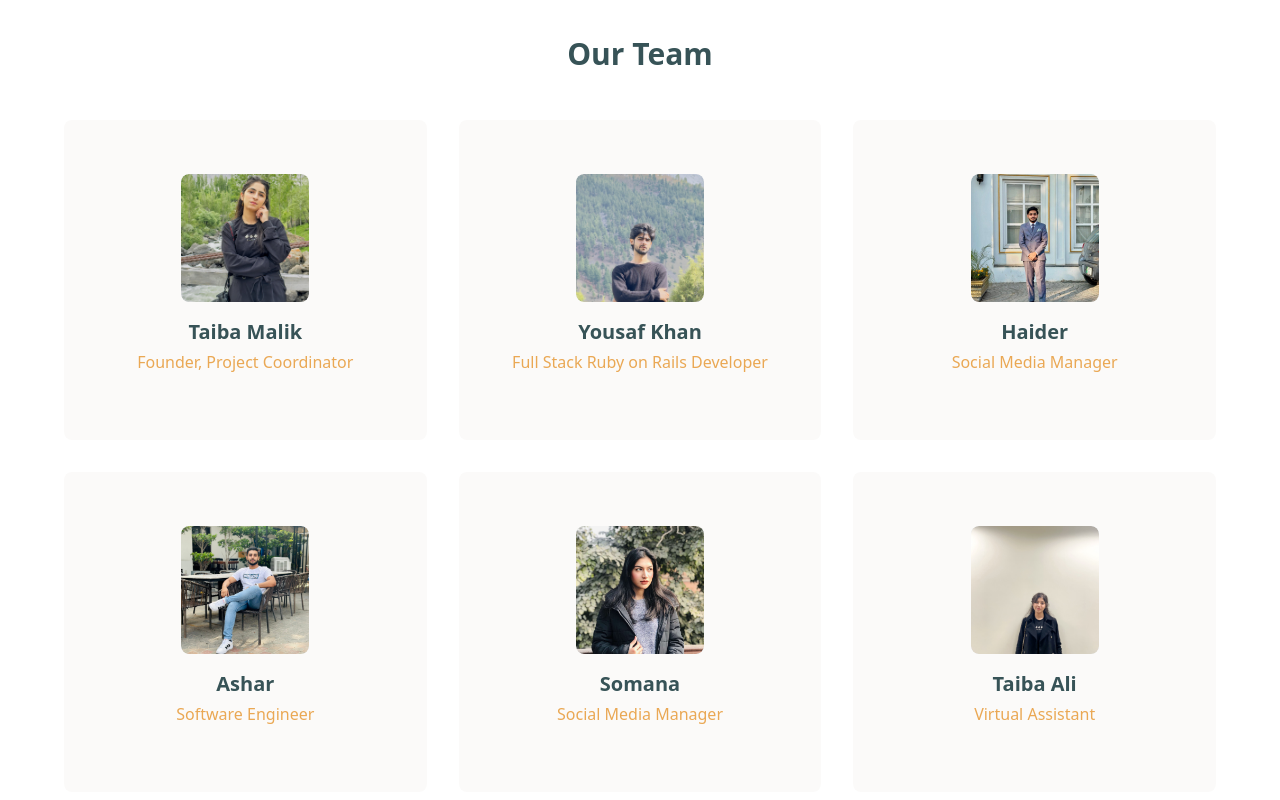
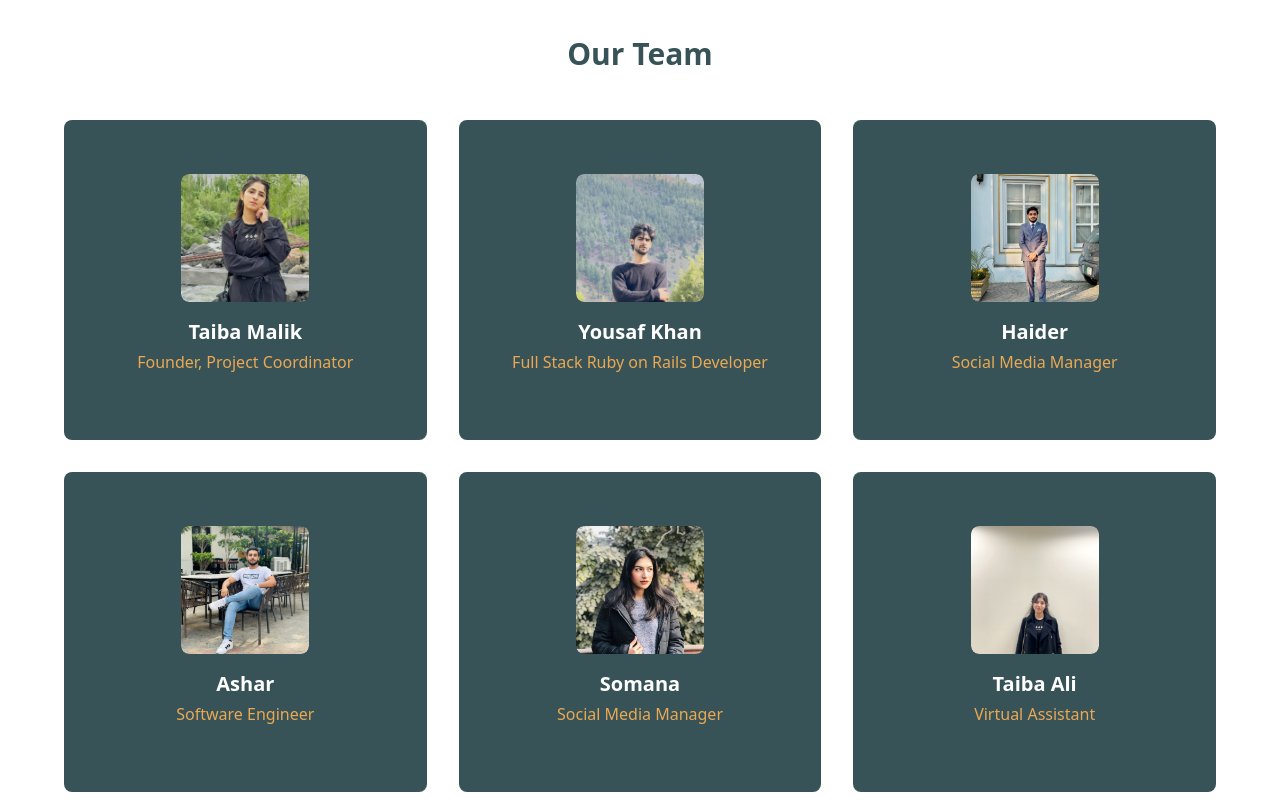
Before and after one commit to Youxaf-khan/MTY-NextJS, a Next.js app: page /about in a window 1280 px wide. Shown: the part 1440-2240 px from the top of the page. Built offline with nearby package versions, Linux system fonts and the light colour scheme.

Commit message:
Update team cards color

```diff
--- a/src/app/about/page.tsx
+++ b/src/app/about/page.tsx
@@ -167,7 +167,7 @@ export default function About() {
               <div key={index} className="flip-card h-80">
                 <div className="flip-card-inner w-full h-full">
                   {/* Front Side */}
-                  <div className="flip-card-front bg-[var(--color-secondary)]/10 p-6 rounded-lg flex flex-col items-center justify-center h-full">
+                  <div className="flip-card-front bg-[var(--color-primary)] p-6 rounded-lg flex flex-col items-center justify-center h-full">
                     <div className="aspect-square bg-[var(--color-primary)]/10 rounded-lg mb-4 w-32 h-32 flex items-center justify-center overflow-hidden">
                       <Image
                         src={member.image}
@@ -178,7 +178,7 @@ export default function About() {
                         priority={index < 2}
                       />
                     </div>
-                    <h3 className="text-xl font-semibold mb-1 text-[var(--color-primary)]">{member.name}</h3>
+                    <h3 className="text-xl font-semibold mb-1 text-[var(--color-light)]">{member.name}</h3>
                     <p className="text-[var(--color-accent)] mb-3">{member.role}</p>
                   </div>
                   {/* Back Side */}
```
